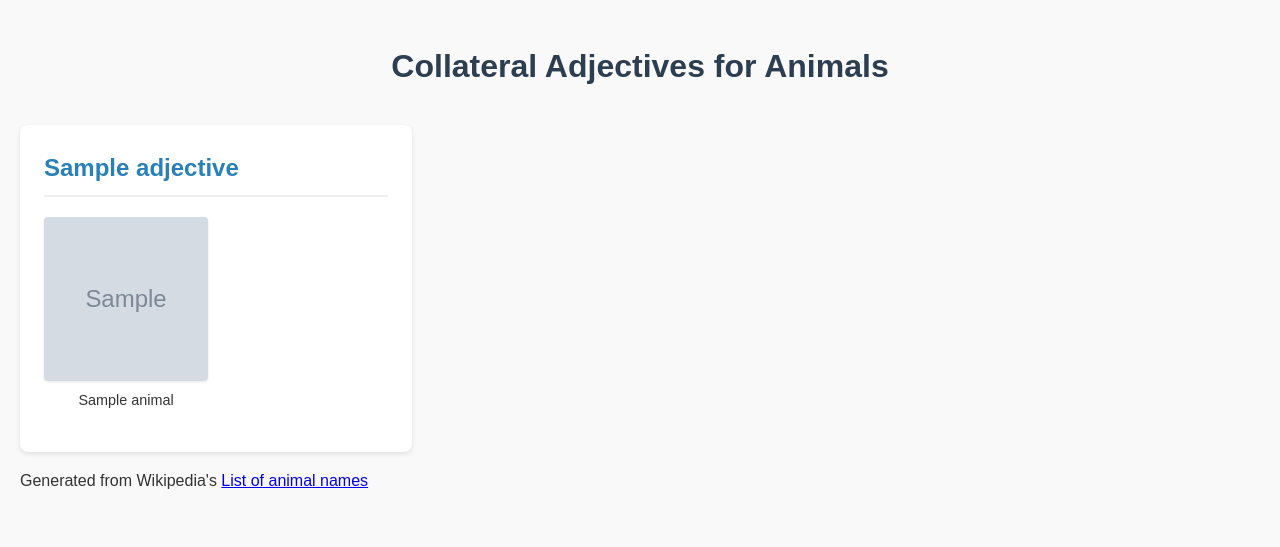
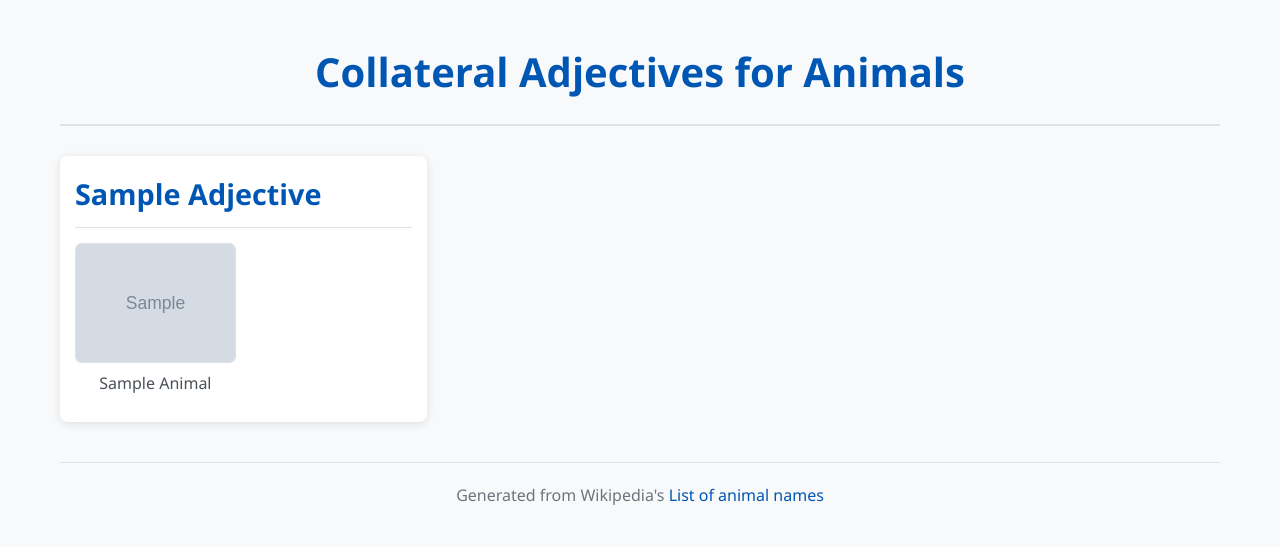
Before and after one commit to amitai1997/animal_names, a Python web app: template templates/report.html.j2 in a window 1280 px wide. Shown: the top 547 px of the page. Run offline with Jinja, Linux system fonts and the light colour scheme; the template is opened without the code that fills it: most values are stand-ins (such as "Sample title", 1, 10 or a date in 2020); grey boxes marked "Sample" are stand-in pictures.

Commit message:
small fix

```diff
--- a/static/css/style.css
+++ b/static/css/style.css
@@ -1,65 +1,72 @@
-/* Animal Report Styling */
+/* Base styles */
+* {
+  box-sizing: border-box;
+  margin: 0;
+  padding: 0;
+}
 
-/* Base styles */
 body {
-  font-family: 'Arial', sans-serif;
+  font-family: 'Segoe UI', Tahoma, Geneva, Verdana, sans-serif;
   line-height: 1.6;
   color: #333;
-  margin: 0;
+  background-color: #f8f9fa;
   padding: 20px;
-  background-color: #f9f9f9;
+  max-width: 1200px;
+  margin: 0 auto;
 }
 
 /* Header */
 .animal-report__header {
   text-align: center;
-  margin-bottom: 2rem;
+  margin-bottom: 30px;
+  padding: 20px 0;
+  border-bottom: 2px solid #dee2e6;
 }
 
 .animal-report__header h1 {
-  color: #2c3e50;
-  font-size: 2rem;
+  color: #0056b3;
+  font-size: 2.5rem;
 }
 
-/* Grid layout */
+/* Content */
 .animal-report__grid {
   display: grid;
   grid-template-columns: repeat(auto-fill, minmax(300px, 1fr));
-  gap: 2rem;
+  gap: 30px;
 }
 
-/* Individual adjective sections */
 .animal-report__section {
   background-color: white;
   border-radius: 8px;
-  box-shadow: 0 2px 5px rgba(0, 0, 0, 0.1);
-  padding: 1.5rem;
-  transition: transform 0.3s ease;
+  box-shadow: 0 2px 10px rgba(0, 0, 0, 0.1);
+  overflow: hidden;
+  padding: 15px;
+  transition: transform 0.3s ease, box-shadow 0.3s ease;
 }
 
 .animal-report__section:hover {
   transform: translateY(-5px);
+  box-shadow: 0 5px 15px rgba(0, 0, 0, 0.15);
 }
 
 .animal-report__adjective {
-  color: #2980b9;
-  margin-top: 0;
-  padding-bottom: 0.5rem;
-  border-bottom: 2px solid #eee;
+  color: #0056b3;
+  font-size: 1.8rem;
+  margin-bottom: 15px;
+  padding-bottom: 10px;
+  border-bottom: 1px solid #dee2e6;
+  text-transform: capitalize;
 }
 
-/* Animal list */
 .animal-report__animals {
-  list-style-type: none;
-  padding: 0;
-  margin: 1rem 0 0 0;
+  list-style: none;
   display: grid;
-  grid-template-columns: repeat(auto-fill, minmax(120px, 1fr));
-  gap: 1rem;
+  grid-template-columns: repeat(auto-fill, minmax(150px, 1fr));
+  gap: 15px;
 }
 
 .animal-report__animal {
-  margin-bottom: 1rem;
+  margin-bottom: 10px;
 }
 
 .animal-report__card {
@@ -71,29 +78,50 @@ body {
 
 .animal-report__image {
   width: 100%;
-  height: auto;
-  border-radius: 4px;
+  height: 120px;
   object-fit: cover;
-  aspect-ratio: 1/1;
-  box-shadow: 0 1px 3px rgba(0, 0, 0, 0.1);
+  border-radius: 6px;
+  margin-bottom: 8px;
+  border: 1px solid #dee2e6;
 }
 
 .animal-report__name {
-  margin-top: 0.5rem;
-  font-size: 0.9rem;
-  word-break: break-word;
+  font-weight: 500;
+  color: #495057;
+  text-transform: capitalize;
 }
 
-/* Responsive adjustments */
+.animal-report__empty {
+  color: #6c757d;
+  font-style: italic;
+}
+
+/* Footer */
+.animal-report__footer {
+  text-align: center;
+  margin-top: 40px;
+  padding: 20px 0;
+  border-top: 1px solid #dee2e6;
+  color: #6c757d;
+}
+
+.animal-report__footer a {
+  color: #0056b3;
+  text-decoration: none;
+}
+
+.animal-report__footer a:hover {
+  text-decoration: underline;
+}
+
+/* Responsive design */
 @media (max-width: 768px) {
   .animal-report__grid {
-    grid-template-columns: repeat(auto-fill, minmax(250px, 1fr));
+    grid-template-columns: 1fr;
   }
-}
 
-@media (max-width: 480px) {
-  .animal-report__grid {
-    grid-template-columns: 1fr;
+  .animal-report__header h1 {
+    font-size: 2rem;
   }
 
   .animal-report__animals {
```
Also changed, not shown: src/renderer.py (+8 -8 lines).
